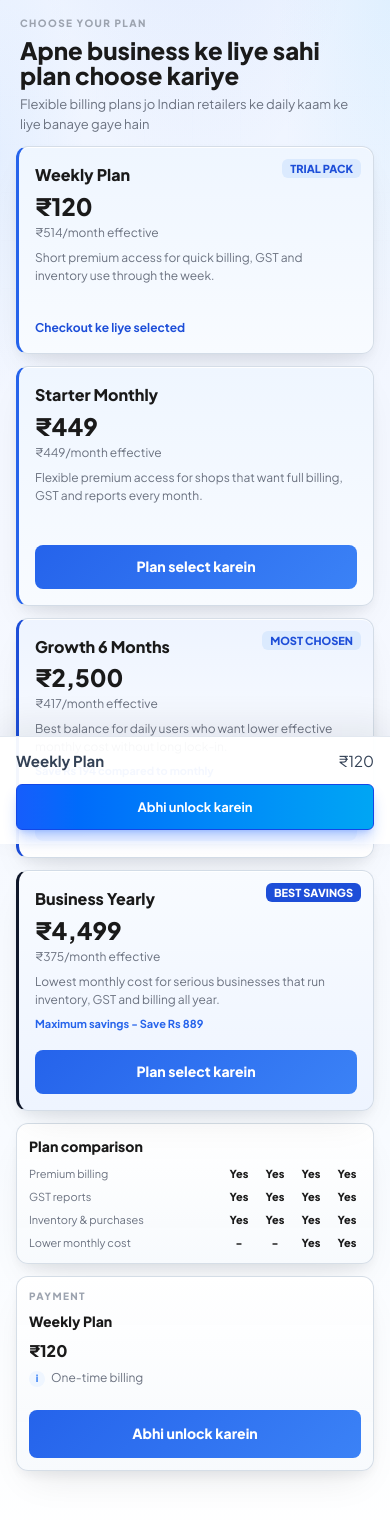
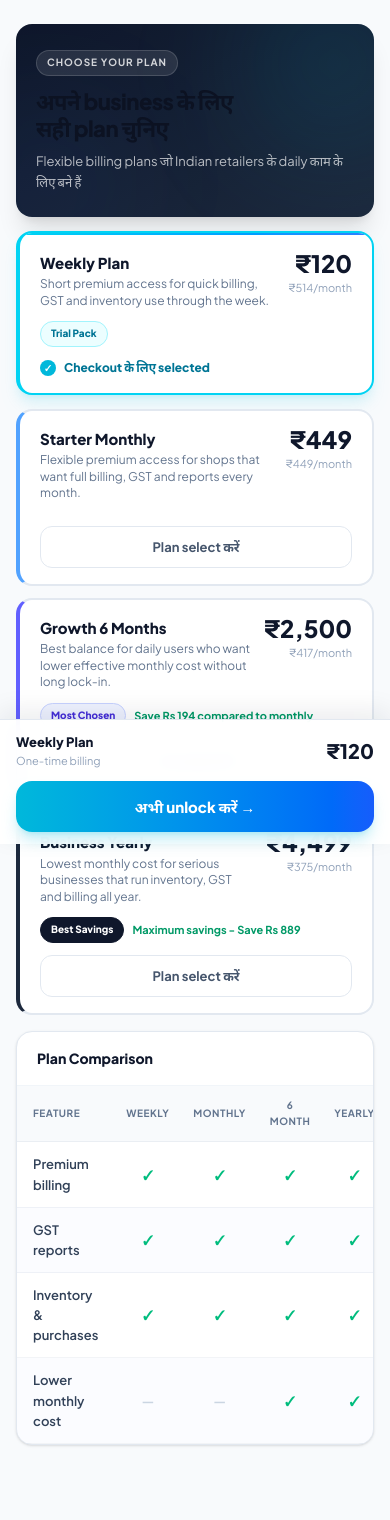
Before and after one commit to kulshreshthsr/Rakh-rakhaav, a Next.js app in the folder client/: page /pricing in a window 390 px wide. Shown: the top 1520 px of the page. Built offline with nearby package versions, Linux system fonts and the light colour scheme; no server answers.

Commit message:
improved pricing page

```diff
--- a/client/src/app/pricing/page.js
+++ b/client/src/app/pricing/page.js
@@ -3,56 +3,62 @@
 import { useEffect, useMemo, useState } from 'react';
 import Link from 'next/link';
 import UpgradeModal from '../../components/subscription/UpgradeModal';
-import { API, FALLBACK_PLANS, formatCurrency, getToken, mergePlansWithFallback, readStoredSubscription, writeStoredSubscription } from '../../lib/subscription';
+import {
+  API, FALLBACK_PLANS, formatCurrency, getToken,
+  mergePlansWithFallback, readStoredSubscription, writeStoredSubscription,
+} from '../../lib/subscription';
 
+/* ── Plan metadata (UNCHANGED) ── */
 const PLAN_STYLES = {
-  weekly: {
-    toneClass: 'pricing-plan-card-starter',
-    badge: 'Starter',
-  },
-  monthly: {
-    toneClass: 'pricing-plan-card-starter',
-    badge: null,
-  },
-  six_month: {
-    toneClass: 'pricing-plan-card-growth',
-    badge: 'Most Chosen',
-  },
-  yearly: {
-    toneClass: 'pricing-plan-card-business',
-    badge: 'Best Savings',
-  },
+  weekly:    { badge: 'Trial Pack' },
+  monthly:   { badge: null },
+  six_month: { badge: 'Most Chosen' },
+  yearly:    { badge: 'Best Savings' },
 };
 
 const COMPARISON_ROWS = [
-  ['Premium billing', true, true, true, true],
-  ['GST reports', true, true, true, true],
-  ['Inventory & purchases', true, true, true, true],
-  ['Lower monthly cost', false, false, true, true],
+  ['Premium billing',        true, true, true, true],
+  ['GST reports',            true, true, true, true],
+  ['Inventory & purchases',  true, true, true, true],
+  ['Lower monthly cost',     false, false, true, true],
 ];
 
-const PLAN_ANIMATION_DELAY_CLASSES = ['delay-[0ms]', 'delay-[100ms]', 'delay-[200ms]', 'delay-[300ms]'];
-
 const getEffectiveMonthly = (plan) => {
-  if (plan.id === 'weekly') {
-    return Math.round((plan.amount || 0) * (30 / 7));
-  }
+  if (plan.id === 'weekly') return Math.round((plan.amount || 0) * (30 / 7));
   const months = plan.id === 'yearly' ? 12 : plan.id === 'six_month' ? 6 : 1;
   return Math.round((plan.amount || 0) / months);
 };
 
+/* ── Border accent per plan ── */
+const PLAN_BORDER = {
+  weekly:    'border-l-cyan-400',
+  monthly:   'border-l-blue-400',
+  six_month: 'border-l-indigo-500',
+  yearly:    'border-l-slate-800',
+};
+
+/* ── Badge color per plan ── */
+const BADGE_CLS = {
+  weekly:    'bg-cyan-50 text-cyan-700 border-cyan-200',
+  monthly:   'bg-blue-50 text-blue-700 border-blue-200',
+  six_month: 'bg-indigo-50 text-indigo-700 border-indigo-200',
+  yearly:    'bg-slate-900 text-white border-slate-900',
+};
+
+/* ════════════════════════════════════════════════════════════════ */
 export default function PricingPage() {
-  const [plans, setPlans] = useState(FALLBACK_PLANS);
-  const [subscription, setSubscription] = useState(() => readStoredSubscription());
+  /* ── All state (UNCHANGED) ── */
+  const [plans,         setPlans]         = useState(FALLBACK_PLANS);
+  const [subscription,  setSubscription]  = useState(() => readStoredSubscription());
   const [razorpayKeyId, setRazorpayKeyId] = useState('');
-  const [selectedPlan, setSelectedPlan] = useState('weekly');
+  const [selectedPlan,  setSelectedPlan]  = useState('weekly');
   const [showUpgradeModal, setShowUpgradeModal] = useState(false);
   const [isLoggedIn] = useState(() => Boolean(getToken()));
 
+  /* ── Fetch logic (UNCHANGED) ── */
   useEffect(() => {
     const token = getToken();
     if (!token) return;
-
     fetch(`${API}/api/auth/subscription-status`, {
       headers: { Authorization: `Bearer ${token}` },
     })
@@ -70,106 +76,209 @@
       .catch(() => {});
   }, []);
 
+  /* ── Derived (UNCHANGED) ── */
   const selected = useMemo(
     () => plans.find((plan) => plan.id === selectedPlan) || plans[0] || FALLBACK_PLANS[0],
     [plans, selectedPlan]
   );
 
+  /* ════════════════════════════════════════════════════════════════
+     RENDER
+  ════════════════════════════════════════════════════════════════ */
   return (
-    <div className="pricing-page-shell pricing-compact-shell">
-      <section className="pricing-hero-card">
-        <div className="pricing-hero-tag">Choose your plan</div>
-        <h1 className="pricing-hero-title">Apne business ke liye sahi plan choose kariye</h1>
-        <p className="pricing-hero-subtitle">Flexible billing plans jo Indian retailers ke daily kaam ke liye banaye gaye hain</p>
-      </section>
+    <div className="min-h-screen bg-slate-50 pb-32 sm:pb-16">
+      <div className="max-w-lg mx-auto px-4 pt-6 space-y-4">
 
-      <section className="pricing-plan-stack">
-        {plans.map((plan, index) => {
-          const planStyle = PLAN_STYLES[plan.id] || PLAN_STYLES.monthly;
+        {/* ── HERO ── */}
+        <div className="relative overflow-hidden rounded-2xl bg-gradient-to-br from-slate-900 to-slate-800 px-5 py-6 text-white shadow-xl">
+          <div className="pointer-events-none absolute -top-10 -right-10 w-40 h-40 rounded-full bg-cyan-500/15 blur-3xl" />
+          <div className="pointer-events-none absolute -bottom-8 -left-8 w-32 h-32 rounded-full bg-blue-500/10 blur-3xl" />
+          <div className="relative">
+            <span className="inline-flex items-center px-2.5 py-1 rounded-full bg-white/10 border border-white/15 text-[10px] font-bold uppercase tracking-widest text-white/80 mb-3">
+              Choose Your Plan
+            </span>
+            <h1 className="text-[22px] font-black leading-tight tracking-tight mb-2">
+              अपने business के लिए<br />सही plan चुनिए
+            </h1>
+            <p className="text-[13px] text-white/70 leading-relaxed">
+              Flexible billing plans जो Indian retailers के daily काम के लिए बने हैं
+            </p>
+          </div>
+        </div>
+
+        {/* ── PLAN CARDS ── */}
+        <div className="space-y-3">
+          {plans.map((plan) => {
+            const badge = plan.badge || PLAN_STYLES[plan.id]?.badge;
+            const isSelected = selectedPlan === plan.id;
             const effective = getEffectiveMonthly(plan);
-          const isSelected = selectedPlan === plan.id;
-          const badge = plan.badge || planStyle.badge;
+            const borderCls = PLAN_BORDER[plan.id] || 'border-l-slate-300';
+            const badgeCls  = BADGE_CLS[plan.id]  || 'bg-slate-100 text-slate-600 border-slate-200';
 
             return (
               <article
                 key={plan.id}
-              className={`pricing-plan-card ${planStyle.toneClass}${isSelected ? ' is-selected' : ''} ${PLAN_ANIMATION_DELAY_CLASSES[index] || 'delay-[0ms]'}`}
+                onClick={() => setSelectedPlan(plan.id)}
+                className={`relative bg-white rounded-2xl border-2 border-l-4 ${borderCls} cursor-pointer transition-all overflow-hidden ${
+                  isSelected
+                    ? 'border-cyan-400 shadow-lg shadow-cyan-500/15 -translate-y-0.5'
+                    : 'border-slate-200 hover:border-slate-300 hover:shadow-md'
+                }`}
               >
-              {badge ? (
-                <div className={`pricing-plan-badge${plan.id === 'yearly' ? ' is-dark' : ''}`}>
+                {/* Selected indicator bar */}
+                {isSelected && (
+                  <div className="h-0.5 bg-gradient-to-r from-cyan-400 to-blue-500" />
+                )}
+
+                <div className="px-5 py-4">
+                  {/* Top row */}
+                  <div className="flex items-start justify-between gap-3 mb-3">
+                    <div>
+                      <p className="text-[15px] font-black text-slate-900">{plan.label}</p>
+                      {plan.description && (
+                        <p className="text-[12px] text-slate-500 mt-0.5 leading-snug max-w-[240px]">{plan.description}</p>
+                      )}
+                    </div>
+                    <div className="text-right flex-shrink-0">
+                      <p className="text-[24px] font-black text-slate-900 leading-none">{formatCurrency(plan.amount)}</p>
+                      <p className="text-[11px] text-slate-400 mt-1">{formatCurrency(effective)}/month</p>
+                    </div>
+                  </div>
+
+                  {/* Badge + saving row */}
+                  <div className="flex items-center gap-2 flex-wrap">
+                    {badge && (
+                      <span className={`inline-flex items-center px-2.5 py-1 rounded-full text-[10px] font-black border ${badgeCls}`}>
                         {badge}
+                      </span>
+                    )}
+                    {plan.savingsLabel && (
+                      <span className="text-[11px] font-bold text-emerald-600">{plan.savingsLabel}</span>
+                    )}
                   </div>
-              ) : null}
 
-              <div className="pricing-plan-name">{plan.label}</div>
-              <div className="pricing-plan-price">{formatCurrency(plan.amount)}</div>
-              <div className="pricing-plan-effective">{formatCurrency(effective)}/month effective</div>
-              <div className="pricing-plan-description">{plan.description}</div>
-              {plan.savingsLabel ? <div className="pricing-plan-saving">{plan.savingsLabel}</div> : <div className="pricing-plan-saving is-empty" />}
-
+                  {/* Select / Selected indicator */}
+                  <div className="mt-3">
                     {isSelected ? (
-                <div className="pricing-plan-selected">Checkout ke liye selected</div>
+                      <div className="flex items-center gap-2 text-[12px] font-black text-cyan-700">
+                        <div className="w-4 h-4 rounded-full bg-cyan-500 flex items-center justify-center text-white text-[8px]">✓</div>
+                        Checkout के लिए selected
+                      </div>
                     ) : (
-                <button type="button" className="pricing-select-button" onClick={() => setSelectedPlan(plan.id)}>
-                  Plan select karein
+                      <button
+                        type="button"
+                        onClick={(e) => { e.stopPropagation(); setSelectedPlan(plan.id); }}
+                        className="w-full py-2.5 rounded-xl border border-slate-200 text-[13px] font-bold text-slate-600 hover:bg-slate-50 transition-colors"
+                      >
+                        Plan select करें
                       </button>
                     )}
+                  </div>
+                </div>
               </article>
             );
           })}
-      </section>
+        </div>
 
-      <section className="pricing-compare-card">
-        <div className="pricing-compare-title">Plan comparison</div>
-        <div className="pricing-compare-grid">
+        {/* ── COMPARISON TABLE ── */}
+        <div className="bg-white rounded-2xl border border-slate-200 shadow-sm overflow-hidden">
+          <div className="px-5 py-4 border-b border-slate-100">
+            <p className="text-[14px] font-black text-slate-900">Plan Comparison</p>
+          </div>
+          <div className="overflow-x-auto">
+            <table className="w-full text-[12px]">
+              <thead>
+                <tr className="bg-slate-50 border-b border-slate-100">
+                  <th className="px-4 py-3 text-left font-bold text-slate-500 text-[10px] uppercase tracking-wider">Feature</th>
+                  {['Weekly', 'Monthly', '6 Month', 'Yearly'].map((h) => (
+                    <th key={h} className="px-3 py-3 text-center font-bold text-slate-500 text-[10px] uppercase tracking-wider">{h}</th>
+                  ))}
+                </tr>
+              </thead>
+              <tbody className="divide-y divide-slate-50">
                 {COMPARISON_ROWS.map(([label, weekly, monthly, sixMonth, yearly]) => (
-            <div key={label} className="pricing-compare-row">
-              <span>{label}</span>
-              <span>{weekly ? 'Yes' : '-'}</span>
-              <span>{monthly ? 'Yes' : '-'}</span>
-              <span>{sixMonth ? 'Yes' : '-'}</span>
-              <span>{yearly ? 'Yes' : '-'}</span>
+                  <tr key={label} className="hover:bg-slate-50 transition-colors">
+                    <td className="px-4 py-3 font-semibold text-slate-700">{label}</td>
+                    {[weekly, monthly, sixMonth, yearly].map((val, i) => (
+                      <td key={i} className="px-3 py-3 text-center">
+                        {val
+                          ? <span className="text-emerald-500 font-black">✓</span>
+                          : <span className="text-slate-300 font-bold">—</span>}
+                      </td>
+                    ))}
+                  </tr>
+                ))}
+              </tbody>
+            </table>
           </div>
-          ))}
         </div>
-      </section>
 
-      <section className="pricing-payment-card">
-        <div className="pricing-payment-label">Payment</div>
-        <div className="pricing-payment-name">{selected?.label || 'Premium membership'}</div>
-        <div className="pricing-payment-price">{formatCurrency(selected?.amount || 0)}</div>
-        <div className="pricing-payment-note">
-          <span aria-hidden="true">i</span>
-          <span>One-time billing</span>
+        {/* ── CHECKOUT CARD (desktop) ── */}
+        <div className="hidden sm:block bg-white rounded-2xl border border-slate-200 shadow-sm overflow-hidden">
+          <div className="h-1 bg-gradient-to-r from-cyan-500 to-blue-600" />
+          <div className="px-5 py-5">
+            <div className="flex items-center justify-between gap-4 mb-4">
+              <div>
+                <p className="text-[10px] font-bold uppercase tracking-widest text-slate-400 mb-1">Payment</p>
+                <p className="text-[16px] font-black text-slate-900">{selected?.label || 'Premium membership'}</p>
+                <p className="text-[12px] text-slate-400 mt-0.5 flex items-center gap-1.5">
+                  <span className="w-4 h-4 rounded-full bg-slate-100 text-slate-500 flex items-center justify-center text-[9px] font-black">i</span>
+                  One-time billing
+                </p>
+              </div>
+              <p className="text-[28px] font-black text-slate-900 flex-shrink-0">{formatCurrency(selected?.amount || 0)}</p>
             </div>
 
             {isLoggedIn ? (
-          <button type="button" className="pricing-payment-button" onClick={() => setShowUpgradeModal(true)}>
-            Checkout par jao
+              <button
+                type="button"
+                onClick={() => setShowUpgradeModal(true)}
+                className="w-full py-3.5 rounded-2xl text-[15px] font-black text-white bg-gradient-to-r from-cyan-500 to-blue-600 shadow-lg shadow-cyan-500/25 hover:-translate-y-0.5 hover:shadow-xl transition-all"
+              >
+                Checkout पर जाओ →
               </button>
             ) : (
-          <Link href="/register" className="pricing-payment-button pricing-payment-link">
-            Abhi unlock karein
+              <Link
+                href="/register"
+                className="flex items-center justify-center w-full py-3.5 rounded-2xl text-[15px] font-black text-white bg-gradient-to-r from-cyan-500 to-blue-600 shadow-lg shadow-cyan-500/25 hover:-translate-y-0.5 hover:shadow-xl transition-all no-underline"
+              >
+                अभी unlock करें →
               </Link>
             )}
-      </section>
+          </div>
+        </div>
 
-      <div className="membership-mobile-bar pricing-mobile-bar">
-        <div className="membership-mobile-bar-copy">
-          <strong>{selected?.label || 'Premium membership'}</strong>
-          <span>{formatCurrency(selected?.amount || 0)}</span>
       </div>
+
+      {/* ── MOBILE STICKY BOTTOM BAR ── */}
+      <div className="sm:hidden fixed inset-x-0 bottom-0 z-50 px-4 pb-[calc(12px+env(safe-area-inset-bottom))] pt-3 bg-white/95 backdrop-blur-md border-t border-slate-200 shadow-[0_-8px_24px_rgba(15,23,42,0.08)]">
+        <div className="flex items-center justify-between gap-3 mb-3">
+          <div>
+            <p className="text-[13px] font-black text-slate-900">{selected?.label || 'Premium membership'}</p>
+            <p className="text-[11px] text-slate-400">One-time billing</p>
+          </div>
+          <p className="text-[20px] font-black text-slate-900 flex-shrink-0">{formatCurrency(selected?.amount || 0)}</p>
+        </div>
+
         {isLoggedIn ? (
-          <button type="button" className="btn-primary membership-mobile-button" onClick={() => setShowUpgradeModal(true)}>
-            Checkout par jao
+          <button
+            type="button"
+            onClick={() => setShowUpgradeModal(true)}
+            className="w-full py-3.5 rounded-2xl text-[15px] font-black text-white bg-gradient-to-r from-cyan-500 to-blue-600 shadow-lg shadow-cyan-500/25 hover:shadow-xl transition-all"
+          >
+            Checkout पर जाओ →
           </button>
         ) : (
-          <Link href="/register" className="btn-primary membership-mobile-button no-underline">
-            Abhi unlock karein
+          <Link
+            href="/register"
+            className="flex items-center justify-center w-full py-3.5 rounded-2xl text-[15px] font-black text-white bg-gradient-to-r from-cyan-500 to-blue-600 shadow-lg shadow-cyan-500/25 transition-all no-underline"
+          >
+            अभी unlock करें →
           </Link>
         )}
       </div>
 
+      {/* ── UPGRADE MODAL (100% UNCHANGED — same props, same handlers) ── */}
       <UpgradeModal
         open={showUpgradeModal}
         onClose={() => setShowUpgradeModal(false)}
--- a/client/src/components/AppSplash.js
+++ b/client/src/components/AppSplash.js
@@ -20,9 +20,9 @@
     if (!visible) return undefined;
 
     const reducedMotion = window.matchMedia('(prefers-reduced-motion: reduce)').matches;
-    const showFor = reducedMotion ? 700 : 1450;
+    const showFor = reducedMotion ? 120 : 260;
     const closeTimer = window.setTimeout(() => setClosing(true), showFor);
-    const hideTimer = window.setTimeout(() => setVisible(false), showFor + 420);
+    const hideTimer = window.setTimeout(() => setVisible(false), showFor + 180);
 
     return () => {
       window.clearTimeout(closeTimer);
@@ -48,7 +48,7 @@
             className="app-splash-logo"
           />
         </div>
-        <div className="app-splash-title">रखरखाव</div>
+        <div className="app-splash-title">{'\u0930\u0916\u0930\u0916\u093e\u0935'}</div>
         <div className="app-splash-subtitle">Maintenance Solutions</div>
         <div className="app-splash-loader">
           <span />
--- a/client/src/components/Layout.js
+++ b/client/src/components/Layout.js
@@ -45,7 +45,6 @@
 ];
 
 const SUBSCRIPTION_REFRESH_TTL_MS = 60 * 1000;
-const PREFETCH_ROUTES = [...new Set([...NAV_ITEMS.map((i) => i.href), '/pricing', '/reports', '/profile', '/expenses', '/income', '/bank-entries'])];
 
 /* ─── Helpers ────────────────────────────────────────────────────── */
 function readStoredUser() {
@@ -342,10 +341,6 @@
     return () => window.removeEventListener('scroll', onScroll);
   }, []);
 
-  useEffect(() => {
-    PREFETCH_ROUTES.forEach((href) => router.prefetch(href));
-  }, [router]);
-
   /* ── Click-outside desktop dropdown ──────────────────────────── */
   useEffect(() => {
     const handler = (e) => {
```
Also changed, not shown: client/next.config.mjs (+0 -15 lines), client/src/components/PWAInstall.js (+31 -0 lines). Lines whose indentation alone changed are shown as unchanged.
